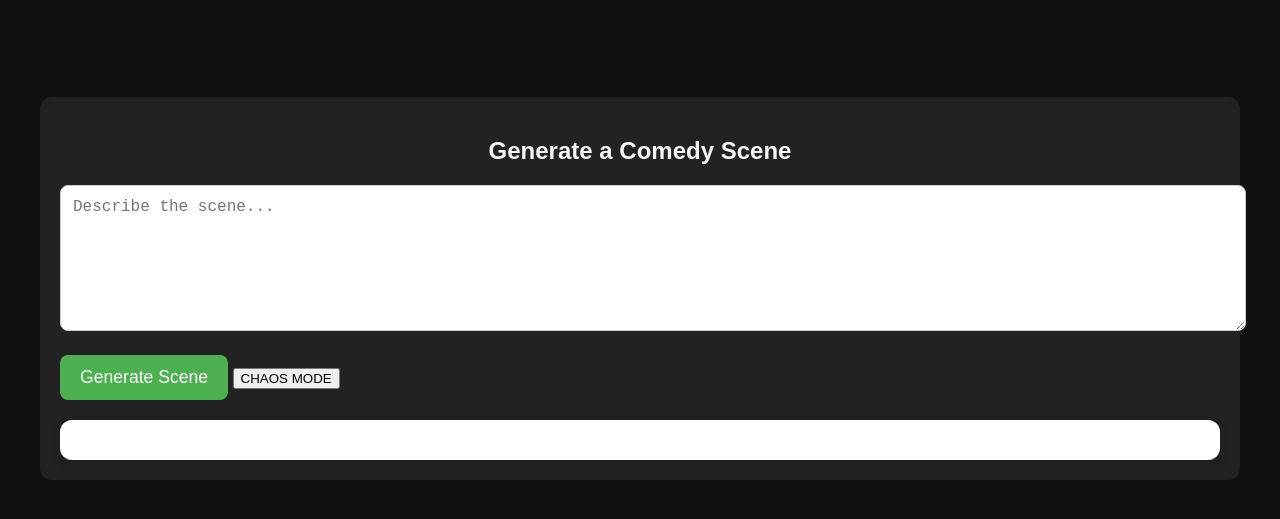
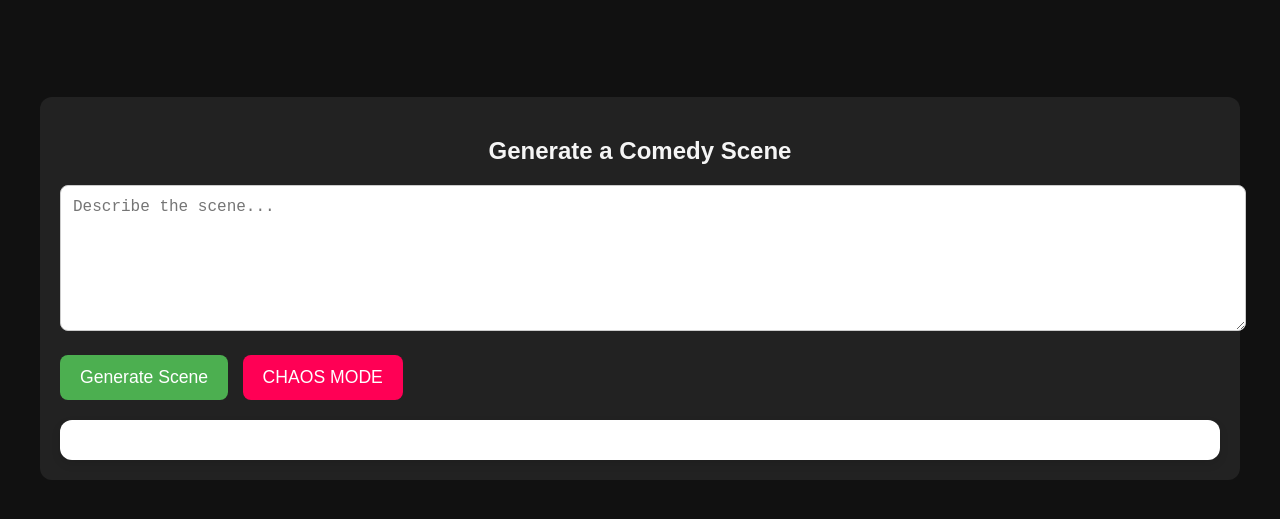
Before and after one commit to jeremyham0926-svg/comedyforge, a website: page index.html in a window 1280 px wide. Shown: the part 111-630 px from the top of the page. Drawn offline with Linux system fonts and the light colour scheme; no server answers.

Commit message:
Update styles.css

```diff
--- a/public/styles.css
+++ b/public/styles.css
@@ -100,3 +100,18 @@ h1, h2, h3, h4 {
     border-radius: 8px;
     white-space: pre-wrap;
 }
+/* CHAOS MODE BUTTON */
+#chaos-btn {
+    padding: 12px 20px;
+    font-size: 1.1rem;
+    background: #ff0055;
+    color: white;
+    border: none;
+    border-radius: 8px;
+    cursor: pointer;
+    margin-left: 10px;
+}
+
+#chaos-btn:hover {
+    background: #d40048;
+}
```
